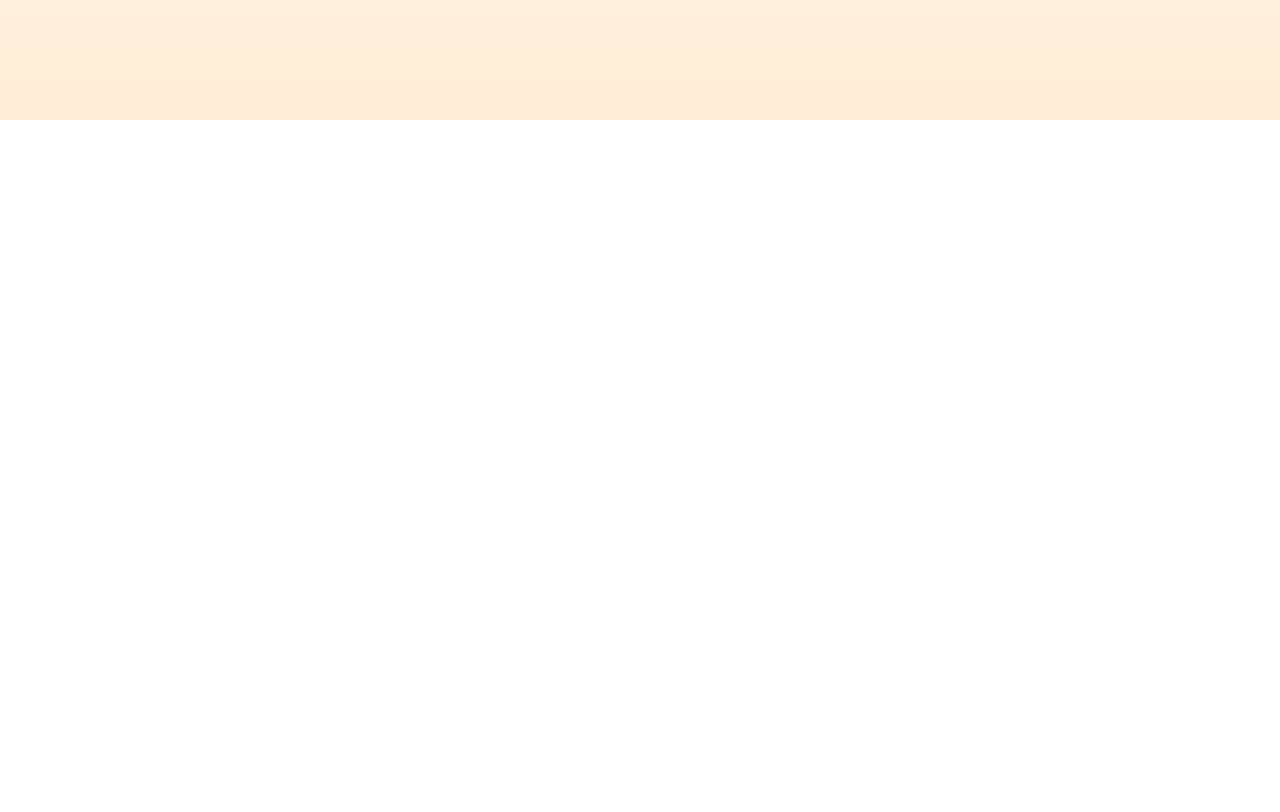
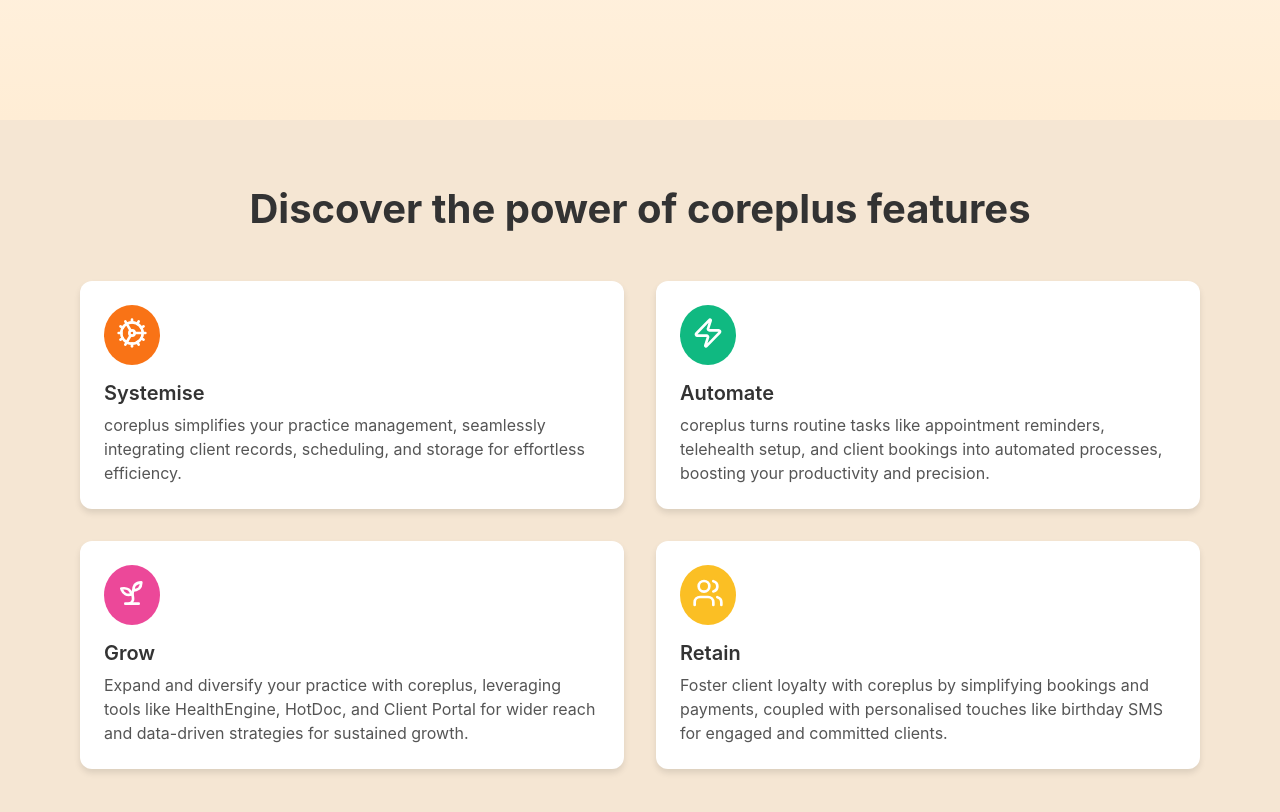
Before and after one commit to anshulkansal04/CareerMap, a React (Create React App) app in the folder client/: page / in a window 1280 px wide. Shown: the part 680-1492 px from the top of the page. Before the commit the page ends 800 px from the top, so only its background shows below. Built offline with nearby package versions, Linux system fonts and the light colour scheme.

Commit message:
Added the navbar component and created new folder

```diff
--- a/client/src/App.js
+++ b/client/src/App.js
@@ -1,11 +1,12 @@
-import logo from './logo.svg';
 import './App.css';
-import Hero from './Components/Hero';
+import Hero from './components/Hero';
+import Info from './pages/Info';
 
 function App() {
   return (
     <div className="App">
       <Hero />
+      <Info />
     </div>
   );
 }
--- a/client/src/Components/Hero.jsx
+++ b/client/src/Components/Hero.jsx
@@ -1,25 +1,9 @@
-import React from 'react';
+import React from "react";
 import imgg from "../assets/1.png";
-export default function Component() {
+
+export default function Info() {
   return (
     <div className="hero-container">
-      <header className="hero-header">
-        <div className="hero-logo-container">
-          <img src="/placeholder.svg" alt="Coreplus logo" className="hero-logo" />
-          <span className="hero-brand-name">coreplus</span>
-        </div>
-        <nav className="hero-nav">
-          <a href="#">FEATURES</a>
-          <a href="#">ADD ONS</a>
-          <a href="#">PRICING</a>
-          <a href="#">RESOURCES</a>
-          <a href="#">LOGIN</a>
-        </nav>
-        <a href="#" className="hero-cta-button">
-          FREE TRIAL
-        </a>
-      </header>
-
       <main className="hero-main">
         <div className="hero-content">
           <h1>Digital health practice management</h1>
--- /dev/null
+++ b/client/src/pages/Info.css
@@ -0,0 +1,98 @@
+/* Global Styles */
+* {
+  margin: 0;
+  padding: 0;
+  box-sizing: border-box;
+}
+
+/* Section Styles */
+.section-container {
+  background-color: #f5e6d3; /* Background for the section */
+  padding: 4rem 1rem; /* Padding for mobile-first design */
+}
+
+.section-inner {
+  max-width: 1120px; /* Central content width */
+  margin: 0 auto; /* Center align the content */
+}
+
+.section-title {
+  font-size: 2rem; /* Font size for mobile-first */
+  font-weight: bold;
+  color: #333; /* Dark text color */
+  text-align: center;
+  margin-bottom: 3rem; /* Space below the title */
+}
+
+@media (min-width: 768px) {
+  .section-title {
+    font-size: 2.5rem; /* Increase font size for larger screens */
+  }
+}
+
+/* Grid Layout */
+.features-grid {
+  display: grid;
+  grid-template-columns: 1fr; /* Single column for mobile */
+  gap: 2rem; /* Gap between cards */
+}
+
+@media (min-width: 768px) {
+  .features-grid {
+    grid-template-columns: repeat(2, 1fr); /* Two-column layout for tablets and above */
+  }
+}
+
+/* Feature Card Styles */
+.feature-card {
+  background-color: #ffffff; /* White background for the card */
+  padding: 1.5rem; /* Padding inside the card */
+  border-radius: 0.75rem; /* Rounded corners */
+  box-shadow: 0 4px 6px rgba(0, 0, 0, 0.1); /* Soft shadow effect */
+  display: flex;
+  flex-direction: column;
+  align-items: flex-start;
+}
+
+/* Icon Background */
+.icon-bg {
+  padding: 0.75rem; /* Spacing around the icon */
+  border-radius: 50%; /* Circular icon background */
+  margin-bottom: 1rem; /* Space below the icon */
+}
+
+.icon {
+  width: 2rem;
+  height: 2rem;
+  color: white; /* White icon color */
+}
+
+/* Colors for Icon Backgrounds */
+.bg-orange {
+  background-color: #f97316; /* Orange background */
+}
+
+.bg-emerald {
+  background-color: #10b981; /* Emerald green background */
+}
+
+.bg-pink {
+  background-color: #ec4899; /* Pink background */
+}
+
+.bg-yellow {
+  background-color: #fbbf24; /* Yellow background */
+}
+
+/* Feature Title and Description */
+.feature-title {
+  font-size: 1.25rem; /* Title font size */
+  font-weight: 600; /* Semi-bold */
+  color: #333; /* Dark text color */
+  margin-bottom: 0.5rem; /* Space below the title */
+}
+
+.feature-description {
+  color: #555; /* Muted text color */
+  line-height: 1.5; /* Improve readability */
+}
--- /dev/null
+++ b/client/src/pages/Info.jsx
@@ -0,0 +1,53 @@
+import React from "react";
+import { Cog, Zap, Sprout, Users } from "lucide-react";
+import './Info.css'; // Importing CSS
+
+export default function Info() {
+  return (
+    <section className="section-container">
+      <div className="section-inner">
+        <h2 className="section-title">
+          Discover the power of coreplus features
+        </h2>
+        <div className="features-grid">
+          <FeatureCard
+            icon={<Cog className="icon" />}
+            title="Systemise"
+            description="coreplus simplifies your practice management, seamlessly integrating client records, scheduling, and storage for effortless efficiency."
+            bgColor="bg-orange"
+          />
+          <FeatureCard
+            icon={<Zap className="icon" />}
+            title="Automate"
+            description="coreplus turns routine tasks like appointment reminders, telehealth setup, and client bookings into automated processes, boosting your productivity and precision."
+            bgColor="bg-emerald"
+          />
+          <FeatureCard
+            icon={<Sprout className="icon" />}
+            title="Grow"
+            description="Expand and diversify your practice with coreplus, leveraging tools like HealthEngine, HotDoc, and Client Portal for wider reach and data-driven strategies for sustained growth."
+            bgColor="bg-pink"
+          />
+          <FeatureCard
+            icon={<Users className="icon" />}
+            title="Retain"
+            description="Foster client loyalty with coreplus by simplifying bookings and payments, coupled with personalised touches like birthday SMS for engaged and committed clients."
+            bgColor="bg-yellow"
+          />
+        </div>
+      </div>
+    </section>
+  );
+}
+
+function FeatureCard({ icon, title, description, bgColor }) {
+  return (
+    <div className="feature-card">
+      <div className={`${bgColor} icon-bg`}>
+        {icon}
+      </div>
+      <h3 className="feature-title">{title}</h3>
+      <p className="feature-description">{description}</p>
+    </div>
+  );
+}
```
Also changed, not shown: client/src/Components/Navbar.css (added, +63 -0 lines), client/src/Components/Navbar.jsx (added, +23 -0 lines).
